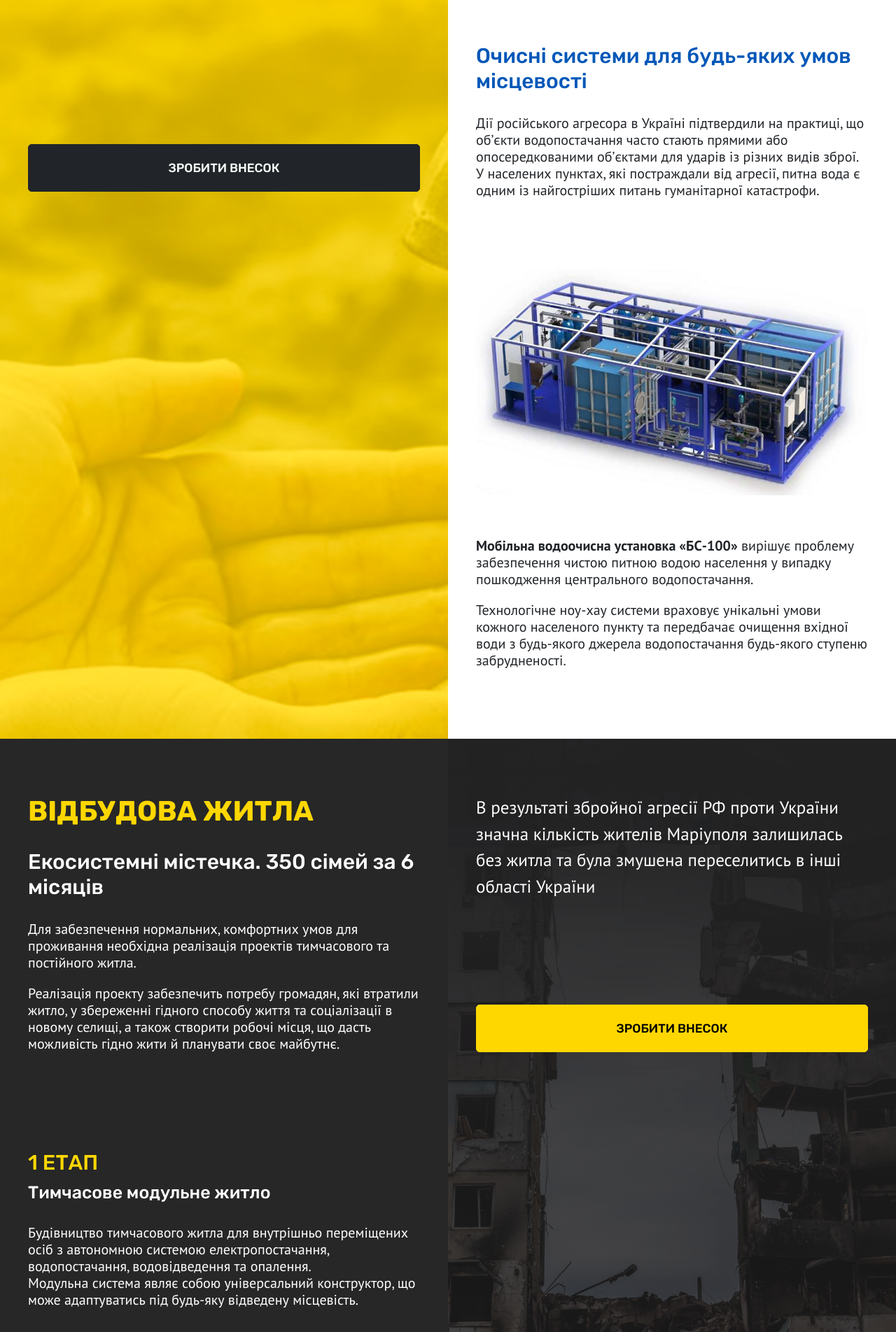
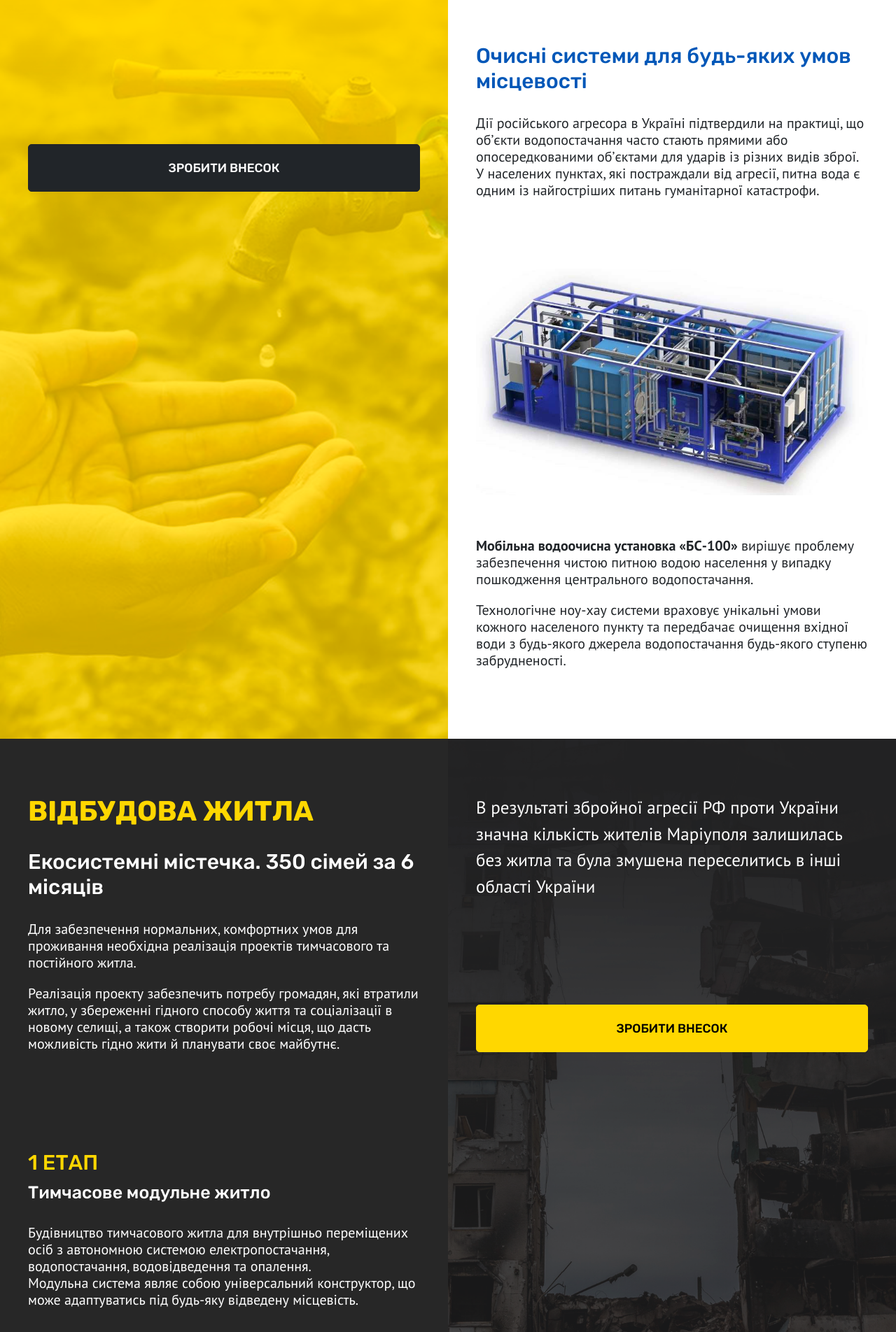
Before and after one commit to JakSamJakSam/reua, a Django app: page /en/ in a window 1280 px wide. Shown: the part 1025-2929 px from the top of the page at 70% size. Run offline with Django 4.2, Linux system fonts and the light colour scheme; data comes from the database, SQL or seed files in the repository; data that the repository does not hold is empty; some libraries are stand-ins or nearby versions.

Commit message:
Правки Вики

```diff
--- a/pages/static/reua/css/general.css
+++ b/pages/static/reua/css/general.css
@@ -63,7 +63,7 @@ html{
 
 /*#slide2 > .col:first-child{*/
 #slide2{
-    background: url("../img/slide2_bg.png") no-repeat center left;
+    background: url("../img/slide2_new_bg.png") no-repeat center left;
     background-size: cover;
 }
 
--- a/pages/templates/parts/payment/select_payment_type.html
+++ b/pages/templates/parts/payment/select_payment_type.html
@@ -34,7 +34,7 @@
                 </a>
             </li>
             <li>
-                <a href="#" class="btn btn-light text-uppercase w-100 text-uppercase fw-500 p-3"
+                <a href="#" class="btn btn-light text-uppercase w-100 text-uppercase fw-500 p-3 d-none"
                    data-payment_type="paypal" target="_blank"
                 >
                     PayPal
```
Also changed, not shown: pages/static/reua/img/slide2_new_bg.png (added).
